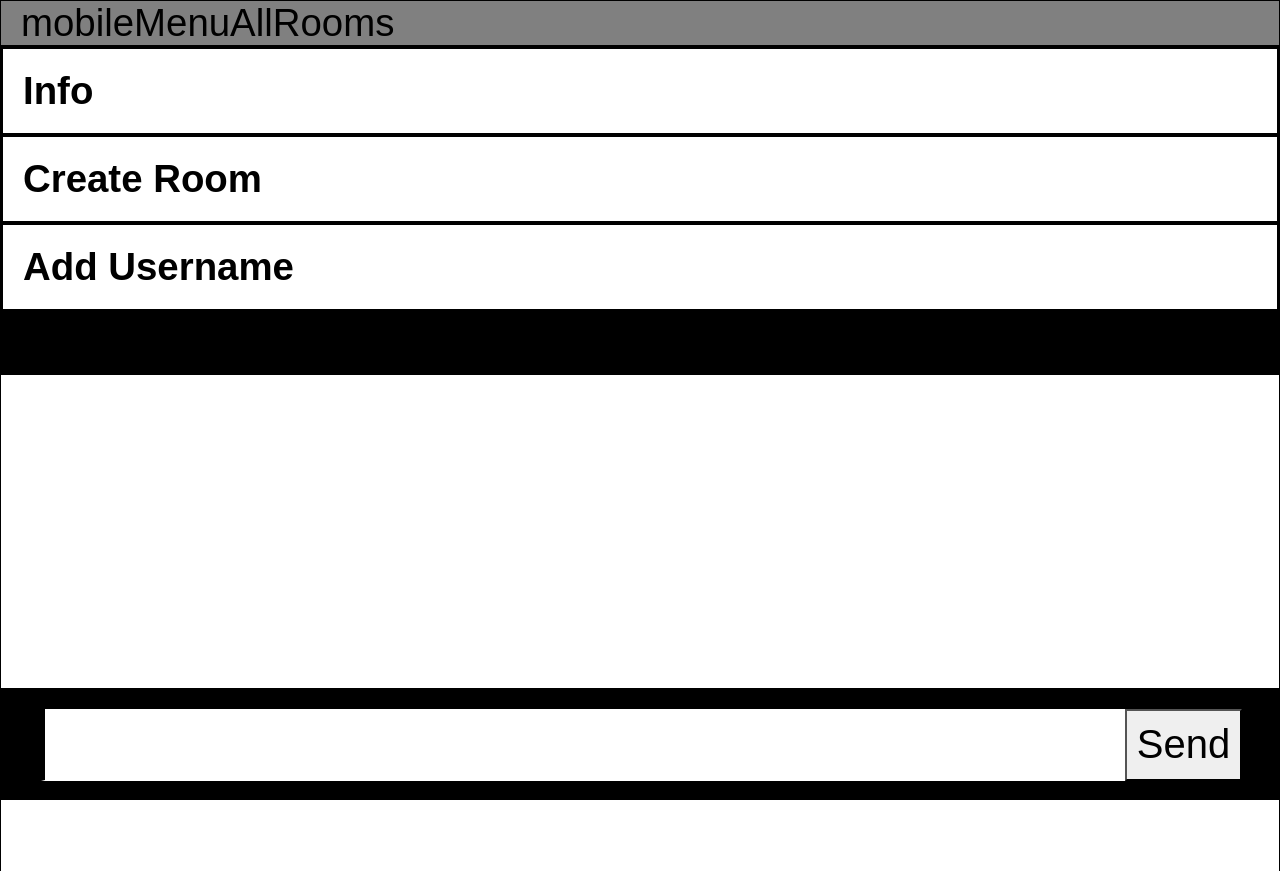
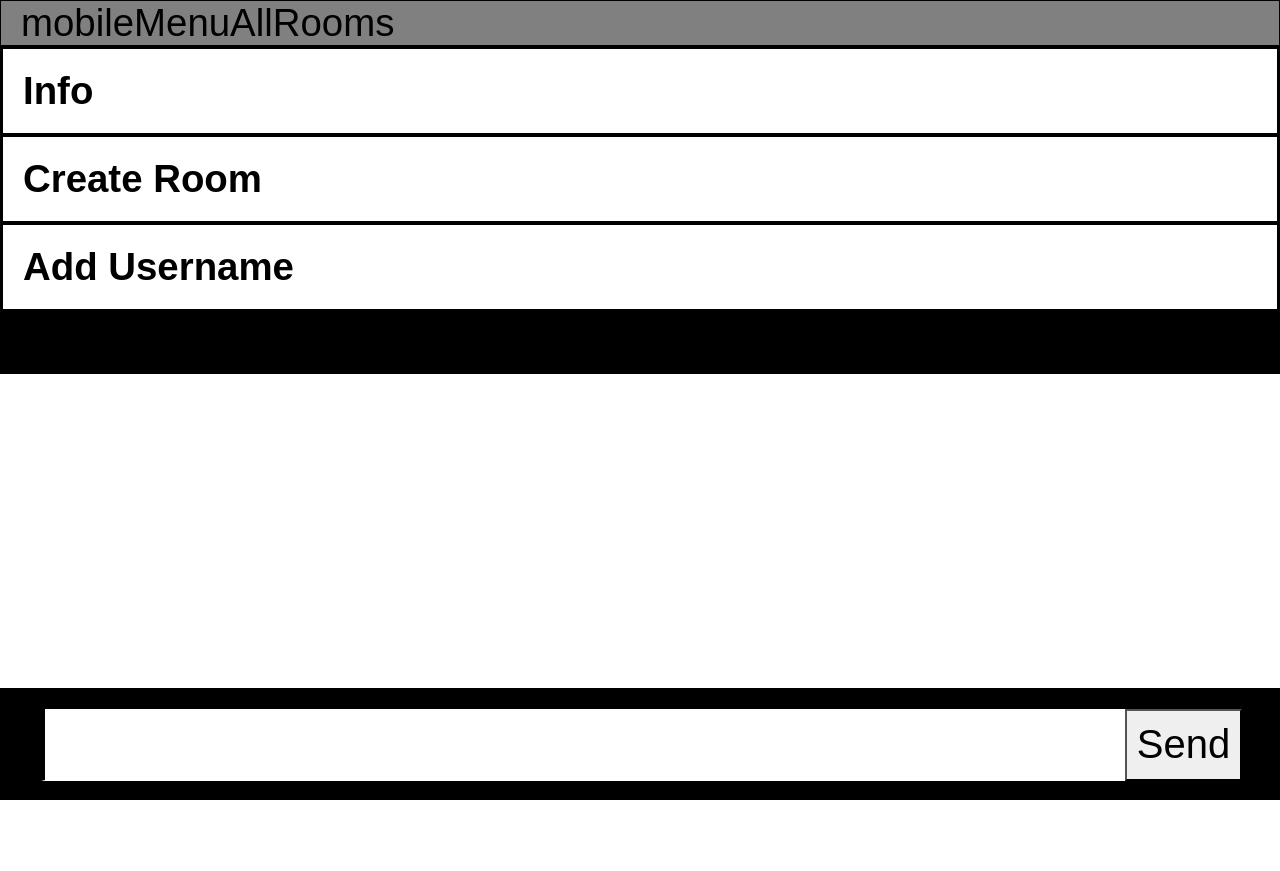
Before and after one commit to Sinc0/NodeVanillaChat, a website: page index.html in a window 1280 px wide. Drawn offline with nearby package versions, Linux system fonts and the light colour scheme; no server answers.

Commit message:
minor styling changes

```diff
--- a/index.html
+++ b/index.html
@@ -210,7 +210,7 @@
             <b id="mobileInputCurrentRoom"></b>
         </div>
 
-        <div id="chat" style="border-bottom: 0;">
+        <div id="chat" style="border: 0;">
             <!-- <b>Current Room</b> -->
             <ul id="messages"></ul>
 
```
